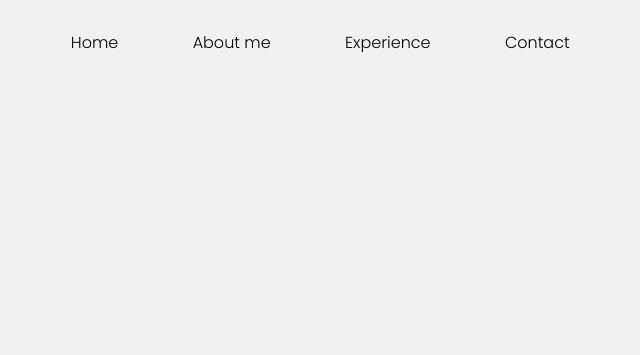
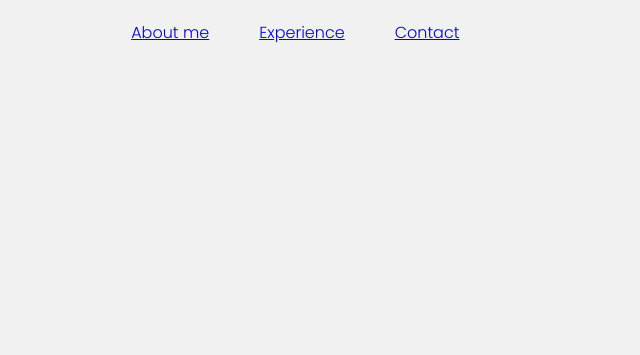
Before and after one commit to ArtemBielkovskyi/ArtemBielkovskyi.github.io, a website: page Portfolio.html in a window 1280 px wide. Shown: the top 355 px of the page, without its empty margins (368-1008 px from the left). Drawn offline with nearby package versions, Linux system fonts and the light colour scheme.

Commit message:
Fixed issue with an anchor link when it was scrolling it would scroll back up, fixed using fullpage methods

```diff
--- a/Portfolio.css
+++ b/Portfolio.css
@@ -1,9 +1,9 @@
-@import url('https://fonts.googleapis.com/css2?family=Poppins:ital,wght@0,100;0,200;0,300;0,400;0,500;0,600;0,700;0,800;0,900;1,100;1,200;1,300;1,400;1,500;1,600;1,700;1,800;1,900&family=Roboto:wght@275&display=swap');
+@import url('https://fonts.googleapis.com/css2?family=Poppins:ital,wght@0,100;0,200;0,300;0,400;0,500;0,600;0,700;0,800;0,900&family=Roboto:wght@275&display=swap');
 
-*{
+* {
     font-family: "Poppins", serif;
-  font-weight: 350;
-  font-style: normal;
+    font-weight: 350;
+    font-style: normal;
 }
 
 h1 {
@@ -36,14 +36,59 @@ h1 {
     color: white;
 }
 
-.TextOnSlides {
+.header {
+    position: absolute;
+    top: 20px; /* Adjusted to make it visible */
+    left:39%;
+    transform: translateX(-50%);
+    display: flex;
+    opacity: 0;
+    transition: all 1s;
+    filter: blur(5px);
+    transform: translateY(-100%);
+}
+
+.link {
+    margin-right: 50px;
+    opacity: 0;
+}
+
+.link.animate {
+    animation: flyOut 1s forwards;
+}
+
+.link:nth-child(1).animate {
+    animation-delay: 0.2s;
+}
+
+.link:nth-child(2).animate {
+    animation-delay: 0.4s;
+}
+
+.link:nth-child(3).animate {
+    animation-delay: 0.6s;
+}
+
+.link:nth-child(4).animate {
+    animation-delay: 0.8s;
+}
+
+@keyframes flyOut {
+    to {
+        opacity: 1;
+        filter: blur(0);
+        transform: translateY(0);
+    }
+}
+
+.TextOnSlides{
     opacity: 0;
     transition: all 1s;
     filter: blur(5px);
     transform: translateX(-100%);
 }
 
-.show{
+.show {
     opacity: 1;
     filter: blur(0);
     transform: translateX(0);
@@ -51,32 +96,3 @@ h1 {
     justify-content: center;
     align-items: center;
 }
-
-
-.header{
-    position: absolute;
-    top:30px;
-    margin-left:33.5%;
-}
-
-
-.link{
-    position:relative;
-    margin-right: 50px;
-    opacity: 0;
-    transition: all 1s;
-    filter: blur(5px);
-    transform: translateY(-100px);
-}
-
-.show2{
-    opacity: 1;
-    filter: blur(0);
-    transform: translateY(0px);
-    padding: 10px 10px;
-}
-
-.show2:hover{
-    border-bottom:1px solid grey;
-    cursor: pointer;
-}
--- a/Portfolio.html
+++ b/Portfolio.html
@@ -10,23 +10,22 @@
     </head>
     <body>
         <div id="fullpage">
-            <div class="section section1">
+            <div class="section section1" data-anchor="home">
                 <div class="header">
-                    <a class="Home link">Home</a>
-                    <a class="About link">About me</a>
-                    <a class="Experience link">Experience</a>
-                    <a class="Contact link">Contact</a>
+                    <a class="About link" href="#about">About me</a>
+                    <a class="Experience link" href="#experience">Experience</a>
+                    <a class="Contact link" href="#contact">Contact</a>
                 </div>
                 <h1 class="TextOnSlides">Artem Bielkovskyi</h1>
             </div>
-            <div class="section section2">
+            <div class="section section2" data-anchor="about">
                 <h1 class="TextOnSlides">Second page</h1>
             </div>
-            <div class="section section3">
+            <div class="section section3" data-anchor="experience">
                 <h1 class="TextOnSlides">Third page</h1>
             </div>
-            <div class="section section4">
-                <h1 class="TextOnSlides">Fourth page</h1>
+            <div class="section section4" data-anchor="contact">
+                <h1 class="TextOnSlides" id="Text">Fourth page</h1>
             </div>
         </div>
         <script src="Portfolio.js"></script>
--- a/Portfolio.js
+++ b/Portfolio.js
@@ -5,10 +5,26 @@ new fullpage('#fullpage', {
     scrollHorizontally: false,
     scrollOverflow: true,
     licenseKey: 'YOUR_KEY_HERE',
-    afterRender: function(){
-        // Disable default scroll
-        document.addEventListener('wheel', function(e) {
-            e.preventDefault();
-        }, { passive: false });
+    //Header section animation
+    anchors: ['about', 'experience', 'contact'],
+    menu: '.header',
+    onLeave: function(origin, destination, direction){
+        // Removes the animation class when leaving the section
+        if (origin.index === 0) {
+            document.querySelectorAll('.link').forEach(link => {
+                link.classList.remove('animate');
+            });
+        }
+    },
+    afterLoad: function(origin, destination, direction){
+        // Adds the animation class when the section is loaded
+        if (destination.index === 0) {
+            document.querySelectorAll('.link').forEach(link => {
+                link.classList.add('animate');
+            });
+            document.querySelector('.header').style.opacity = '1';
+            document.querySelector('.header').style.filter = 'blur(0)';
+            document.querySelector('.header').style.transform = 'translateY(0)';
+        }
     }
 });
--- a/app.js
+++ b/app.js
@@ -12,18 +12,3 @@ const sections = document.querySelectorAll('.TextOnSlides');
 sections.forEach((el) => {
   observer.observe(el);
 });
-
-const observer2 = new IntersectionObserver((entries) => {
-    entries.forEach((entry) => {
-    if (entry.isIntersecting) {
-      entry.target.classList.add('show2');
-    } else {
-      entry.target.classList.remove('show2');
-    }
-  });
-});
-
-const sections2 = document.querySelectorAll('.link');
-sections2.forEach((el) => {
-  observer2.observe(el);
-});
```
